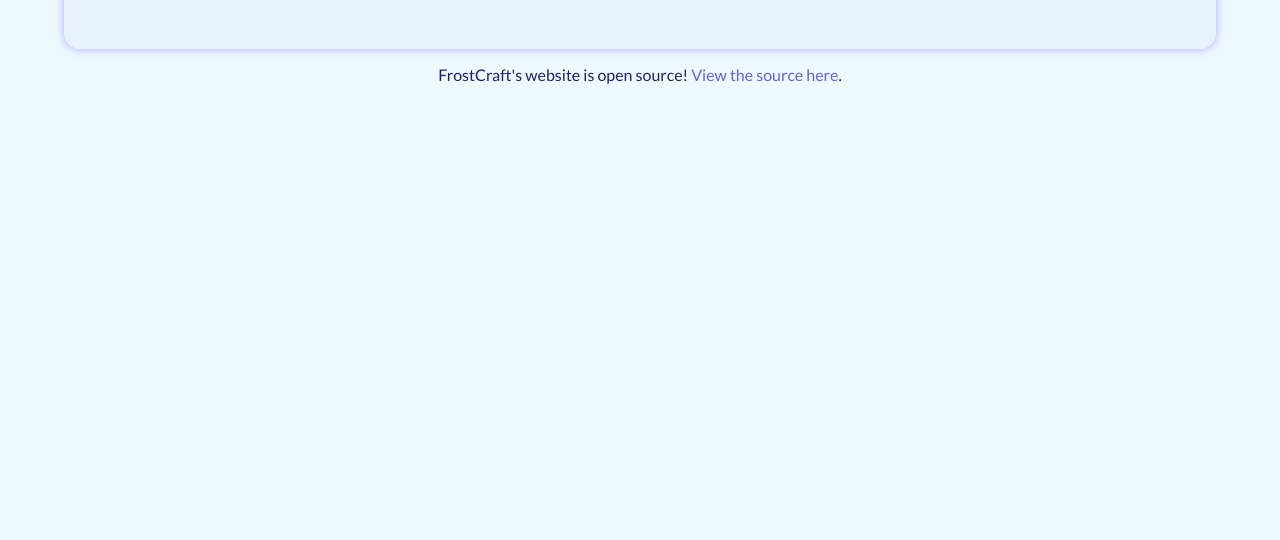
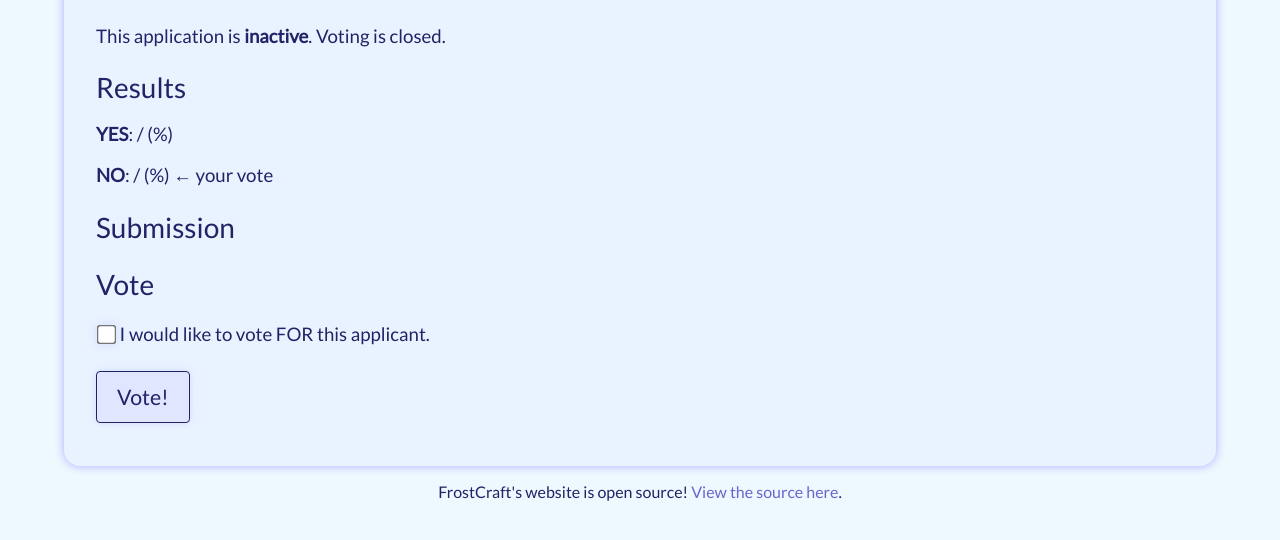
Before and after one commit to lekro/frostcraft-web, a Flask app: template web/templates/vote.html in a window 1280 px wide. Shown: the part 236-776 px from the top of the page. Run offline with Flask 2, Linux system fonts and the light colour scheme; the template is opened without the code that fills it: values that come from a table or form of the project are taken from there, others are empty; parts of the project's set-up code (start-up, migrations or seed data) failed here and were passed over.

Commit message:
Add voting

```diff
--- a/web/forms.py
+++ b/web/forms.py
@@ -2,6 +2,12 @@
 from wtforms import StringField, BooleanField, SubmitField, TextAreaField,\
         IntegerField
 from wtforms.validators import DataRequired
+
+
+class VotingForm(FlaskForm):
+
+    response = BooleanField('I would like to vote FOR this applicant.')
+    submit = SubmitField('Vote!')
 
 
 def make_form(config):
--- a/web/routes.py
+++ b/web/routes.py
@@ -1,9 +1,10 @@
 from os.path import join as jp
+from os import makedirs
 from flask import render_template, render_template_string, abort, Markup,\
 send_from_directory, flash, redirect, g, request
 from flask_misaka import markdown
 from web import app
-from web.forms import make_form
+from web.forms import make_form, VotingForm
 from ruamel.yaml import YAML
 from threading import Lock
 import secrets
@@ -166,12 +167,13 @@
                             'type': name,
                             'active': True,
                             'origin': request.remote_addr,
-                            'token': token
+                            'token': token,
+                            'responses': {}
                     }
 
                     submissions.update({appid: submission})
-                    print(submissions)
 
+                    makedirs(applyconfig['destination'], exist_ok=True)
                     with open(jp(applyconfig['destination'], appid+'.yml'), 'w') as f:
                         yaml.dump(submission_fields, f)
                     with open(jp(applyconfig['destination'], 'meta.yml'), 'w') as f:
@@ -190,15 +192,37 @@
         abort(404)
 
 
-@app.route('/vote/<appid>', defaults={'token': None})
-@app.route('/vote/<appid>/<token>')
+@app.route('/vote/<appid>', defaults={'token': None}, methods=['GET', 'POST'])
+@app.route('/vote/<appid>/<token>', methods=['GET', 'POST'])
 def vote(appid, token):
 
-    # TODO
+    form = VotingForm()
+    meta_loaded = False
+
+    if form.validate_on_submit():
+        with apply_lock:
+            with open(jp(applyconfig['destination'], 'meta.yml')) as f:
+                submissions = yaml.load(f)
+                meta_loaded = True
+
+            submission = submissions[appid]
+
+            submission['responses'][request.remote_addr] = form.response.data
+
+            with open(jp(applyconfig['destination'], 'meta.yml'), 'w') as f:
+                yaml.dump(submissions, f)
+
+        flash('Thanks for voting! To change your vote, just vote again.')
+
+
     with apply_lock:
 
-        with open(jp(applyconfig['destination'], 'meta.yml')) as f:
-            submissions = yaml.load(f)
+        try:
+            if not meta_loaded:
+                with open(jp(applyconfig['destination'], 'meta.yml')) as f:
+                    submissions = yaml.load(f)
+        except FileNotFoundError:
+            abort(404)
 
         if not appid in submissions:
             abort(404)
@@ -206,12 +230,24 @@
         with open(jp(applyconfig['destination'], appid+'.yml')) as f:
             fields = yaml.load(f)
 
-        submission = submissions[appid]
+    submission = submissions[appid]
+    token_valid = (token is not None) and (token == submission['token'])
 
-        token_valid = (token is not None) and (token == submission['token'])
+    total_results = len(submission['responses'])
+    yes_results = len([x for x in submission['responses'] if submission['responses'][x]])
+    no_results = total_results - yes_results
+    try:
+        percent_yes = yes_results * 100 / total_results
+        percent_no = no_results * 100 / total_results
+    except ZeroDivisionError:
+        percent_yes = percent_no = 50
 
-        return render_template('vote.html', submission=fields, metadata=submission,
-                               admin=token_valid)
+    results = {'yes': yes_results, 'no': no_results, 'total': total_results,
+               'percent_yes': percent_yes, 'percent_no': percent_no}
+
+    return render_template('vote.html', submission=fields, metadata=submission,
+                           admin=token_valid, form=form, addr=request.remote_addr,
+                           results=results)
 
 
 @app.errorhandler(404)
--- a/web/templates/vote.html
+++ b/web/templates/vote.html
@@ -3,10 +3,33 @@
 {% block title %}Application Voting{% endblock %}
 
 {% block content %}
-<h1>Vote for {{ metadata.type }} application</h1>
+<h1>Vote for {{ metadata.type }} application
+    {% if admin %}[admin view]{% endif %}</h1>
+
+{% if metadata.active %}
+<p>This application is <b>active</b>. Vote below!</p>
+{% else %}
+<p>This application is <b>inactive</b>. Voting is closed.</p>
+{% endif %}
+
+<!-- Show voting results -->
+{% if not metadata.active or addr in metadata.responses or admin %}
+<h2>Results</h2>
+
+<p><b>YES</b>: {{ results.yes }} / {{ results.total }}
+({{ results.percent_yes }}%)
+{% if metadata.responses[addr] %}&larr; your vote{% endif %}
+</p>
+<p><b>NO</b>: {{ results.no }} / {{ results.total }}
+({{ results.percent_no }}%)
+{% if not metadata.responses[addr] %}&larr; your vote{% endif %}
+</p>
+{% endif %}
+
+<h2>Submission</h2>
 
 {% for field in submission %}
-<h2>{{ field.name }}</h2>
+<h3>{{ field.name }}</h3>
 <p>
 {{ field.description }}
 {% if field.mask %}
@@ -19,4 +42,13 @@
 </pre>
 {% endif %}
 {% endfor %}
+
+<!-- Voting form -->
+<h2>Vote</h2>
+<form action="" method="post">
+    {{ form.hidden_tag() }}
+    <p>{{ form.response() }} {{ form.response.label }}</p>
+    <p>{{ form.submit() }}</p>
+</form>
+
 {% endblock %}
```
